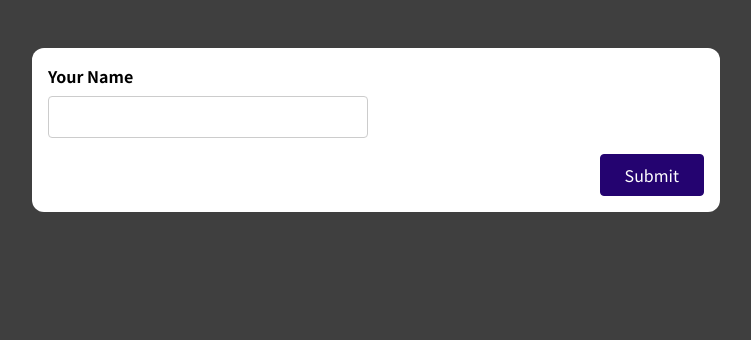
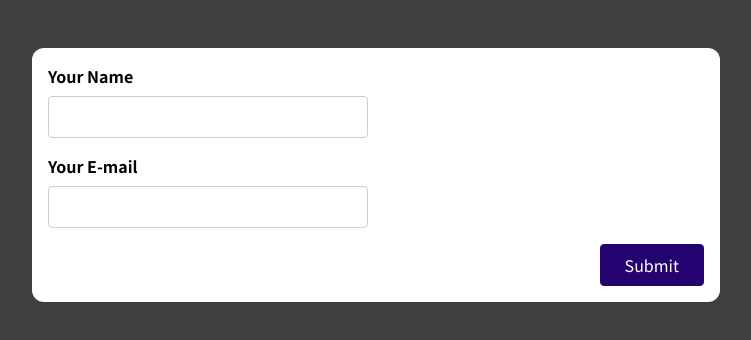
Before and after one commit to PriyankaShambhanagoudar/React_Form_User_Input, a React (Create React App) app: page / in a window 1280 px wide. Shown: the top 340 px of the page, without its empty margins (264-1015 px from the left). Built offline with nearby package versions, Linux system fonts and the light colour scheme.

Commit message:
email validity

```diff
--- a/src/components/SimpleInput.js
+++ b/src/components/SimpleInput.js
@@ -8,6 +8,13 @@ const SimpleInput = (props) => {
   //initially entered name is not valid so setting to false
   // const [enteredNameIsValid, setEnteredNameIsValid] = useState(false);
   const [enteredNameTouched, setEnteredNameTouched] = useState(false);
+
+
+   //email
+   const[enteredEmail, setEnteredEmail]=useState('')
+  const [enteredEmailTouched, setEnteredEmailTouched] = useState(false);
+
+
   //const [formIsValid, setFormIsValid] = useState(false);
 
   const enteredNameIsValid = enteredName.trim() !== "";
@@ -15,22 +22,35 @@ const SimpleInput = (props) => {
   //const enteredAgeIsValid =
   const nameInputIsInvalid = !enteredNameIsValid && enteredNameTouched;
 
+    //email
+  const enteredEmailIsValid = enteredEmail.includes ('@');
+  const enteredEmailIsInvalid = !enteredEmailIsValid && enteredEmailTouched;
+
  let formIsValid = false;
   //useEffect(() => {
     //if(enteredNameIsValid /** && enteredAgeIsValid */)
-    if (enteredNameIsValid) {
+    if (enteredNameIsValid && enteredEmailIsValid ) {
       formIsValid=true;
-    }
+    };
     //  else {
     //   formIsValid=false;
     // }
   //}, [enteredNameIsValid]);
   //[enteredNameIsValid /* enteredAgeIsValid */]
 
+  //E-mail
+  const emailInputChangeHandler = (event)=>{
+    setEnteredEmail(event.target.value)
+  }
+  const emailInputBlurHandler = (event) => {
+    setEnteredEmailTouched(true);
+  };
+
+  //name
+
   const nameInputChangeHandler = (event) => {
     setEnteredName(event.target.value);
   };
-
   const nameInputBlurHandler = (event) => {
     setEnteredNameTouched(true);
   };
@@ -40,10 +60,16 @@ const SimpleInput = (props) => {
 
     setEnteredNameTouched(true);
 
-    if (!enteredNameIsValid) {
+     //email
+    //setEntreedEmailTouchedd(true)
+
+    if (!enteredNameIsValid ) {
       return;
     }
     console.log(enteredName);
+
+
+    //console.log(enteredEmail);
     //use ref
     //current holds the value u  asigned to useRef
     // const enteredValue = nameInputRef.current.value;
@@ -53,6 +79,10 @@ const SimpleInput = (props) => {
     setEnteredName('');
     setEnteredNameTouched(false);
 
+     //email
+    setEnteredEmail('');
+    setEnteredEmailTouched(false);
+
     //reseting the entredvalue using useRef
     //nameInputRef.current.value='';//Bad way  dont manipulate the dom
   };
@@ -60,6 +90,12 @@ const SimpleInput = (props) => {
   const nameInputClasses = nameInputIsInvalid
     ? "form-control invalid"
     : "form-control ";
+
+
+     //email
+  const EmailInputClasses = enteredEmailIsInvalid
+  ? "form-control invalid"
+  : "form-control ";
 
   return (
     <form onSubmit={formSubmissionHandler}>
@@ -77,6 +113,24 @@ const SimpleInput = (props) => {
           <p className="error-text">Name must not be empty.</p>
         )}
       </div>
+
+{/* email */}
+      <div className={EmailInputClasses}>
+        <label htmlFor="name">Your E-mail</label>
+        <input
+          type="email"
+          id="email"
+          onChange={emailInputChangeHandler}
+          onBlur={emailInputBlurHandler}
+          value={enteredEmail}
+        />
+        {enteredEmailIsInvalid && (
+          <p className="error-text">Please enter a valid E-mail.</p>
+        )}
+      </div>
+
+
+
       <div className='form-actions'>
         <button disabled = { !formIsValid}>Submit</button>
       </div>
```
Also changed, not shown: 1 other file (tests, documents, lock files or other folders).
